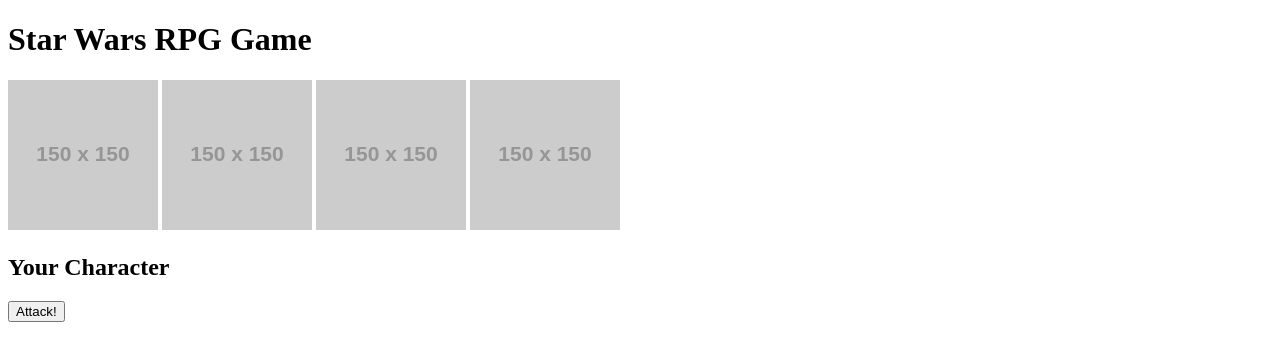
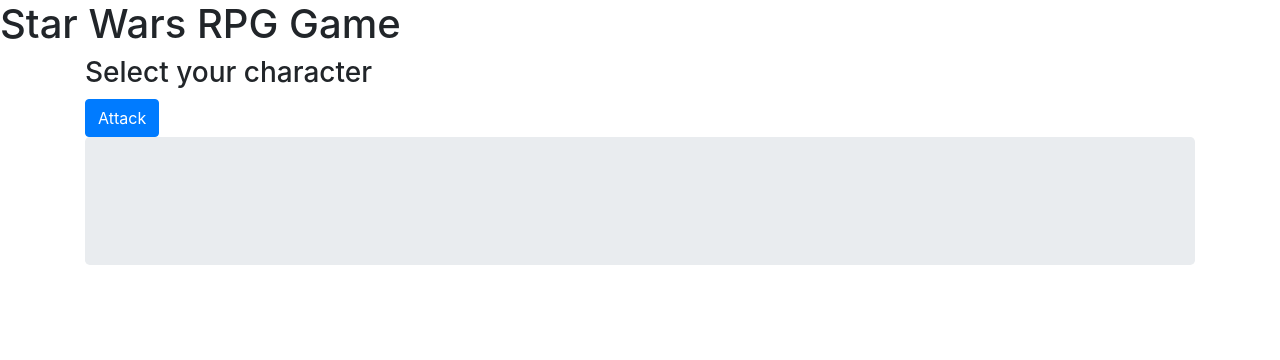
Before and after one commit to sastolarski/RPG-Game, a plain HTML site: page index.html in a window 1280 px wide. Drawn offline with nearby package versions, Linux system fonts and the light colour scheme; placeholder pictures from the web are drawn by us.

Commit message:
changed to bootstrap

```diff
--- a/index.html
+++ b/index.html
@@ -8,37 +8,54 @@
     <script src="assets/javascript/game.js"></script>
     <script src="https://cdnjs.cloudflare.com/ajax/libs/jquery/3.2.1/jquery.min.js"></script>
     <link rel="stylesheet" type="text/css" href="assets/css/reset.css">
+    <link rel="stylesheet" href="https://stackpath.bootstrapcdn.com/bootstrap/4.1.0/css/bootstrap.min.css" integrity="sha384-9gVQ4dYFwwWSjIDZnLEWnxCjeSWFphJiwGPXr1jddIhOegiu1FwO5qRGvFXOdJZ4" crossorigin="anonymous">
+
     <link rel="stylesheet" type="text/css" href="assets/css/style.css">
 </head>
 <body>
     <h1>Star Wars RPG Game</h1>
 
-    <div id="container">
-        <div id="characterChoiceRow"> <!--holds all characters ready for selection-->
-            <img src="http://via.placeholder.com/150x150" id="img1">
-            <img src="http://via.placeholder.com/150x150" id="img2">
-            <img src="http://via.placeholder.com/150x150" id="img3">
-            <img src="http://via.placeholder.com/150x150" id="img4">
+    <div class="container">
+        <div class="row">
+            <div class="col-md-12">
 
+                <h3>Select your character</h3>
+
+            </div>
+        </div>
+        <div class="row" id="characterRow">
+            <div class="col-md-6" id="hero">
+
+                <!--where character images will be displayed and single character will be displayed after choice-->
+
+            </div>
+
+            <div class="col-md-6" id="enemy">
+
+                <!--where enemy will be displayed after choice-->
+
+            </div>
         </div>
 
-        <div id="row2">
-            <h2>Your Character</h2>
-            <!--character image moves here after selection is made-->
+        <div class="row" id="attackButtonAndDisplay">
+            <div class="col-md-12">
+                <button type="button" class="btn btn-primary">Attack</button>
+                <div class="jumbotron" id="attackDisplay"></div>
+                <!--display to show the attack value + its change and also the counter attack value-->
+
+            </div>
         </div>
 
-        <div id="enemiesRow">
-            <!--other 3 remaining characters move here afte character selection is made-->
-            <!--you then select an enemy and it moves up to #row2 and the battle is ready to begin-->
+        <div class="row" id="enemiesRow">
+            <div class="col-md-12">
+
+                <!--where the enemies will be until they are selected-->
+
+            </div>
         </div>
 
-        <div id="attackButton">
-            <button id="attack">Attack!</button>
-        </div>
 
-        <div id="results">
 
-        </div>
     </div>
 
 </body>
```
